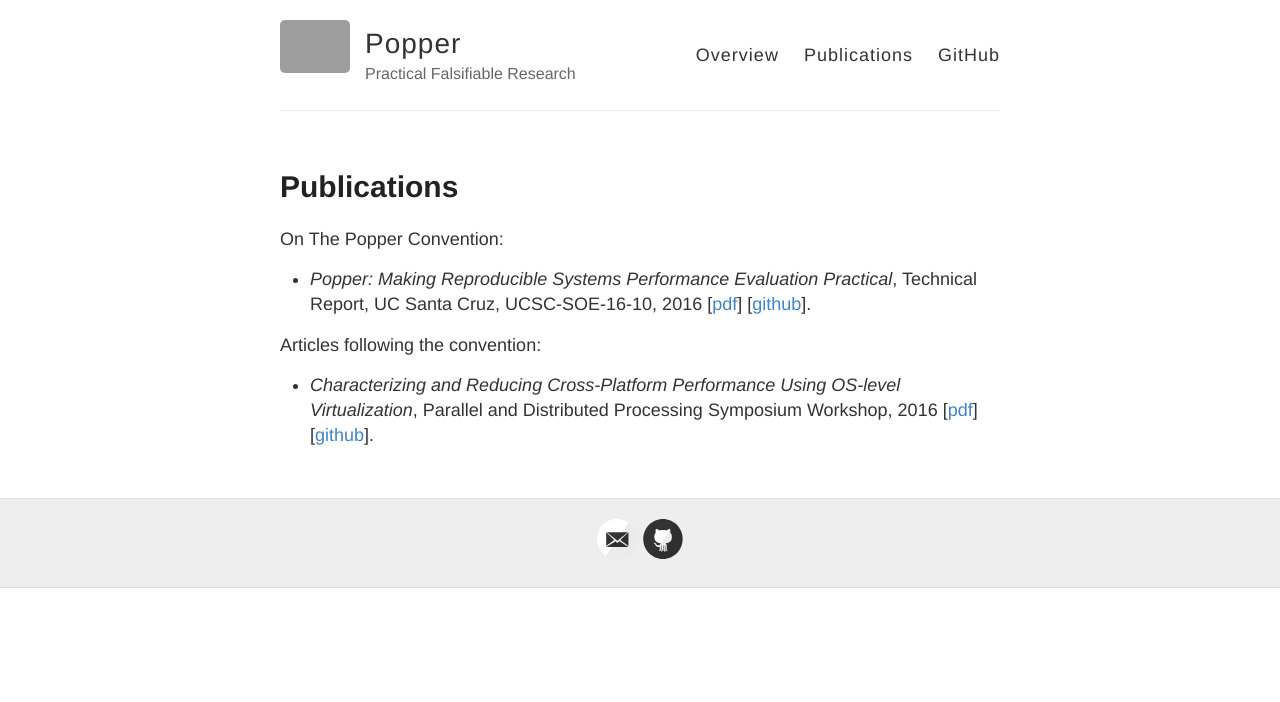
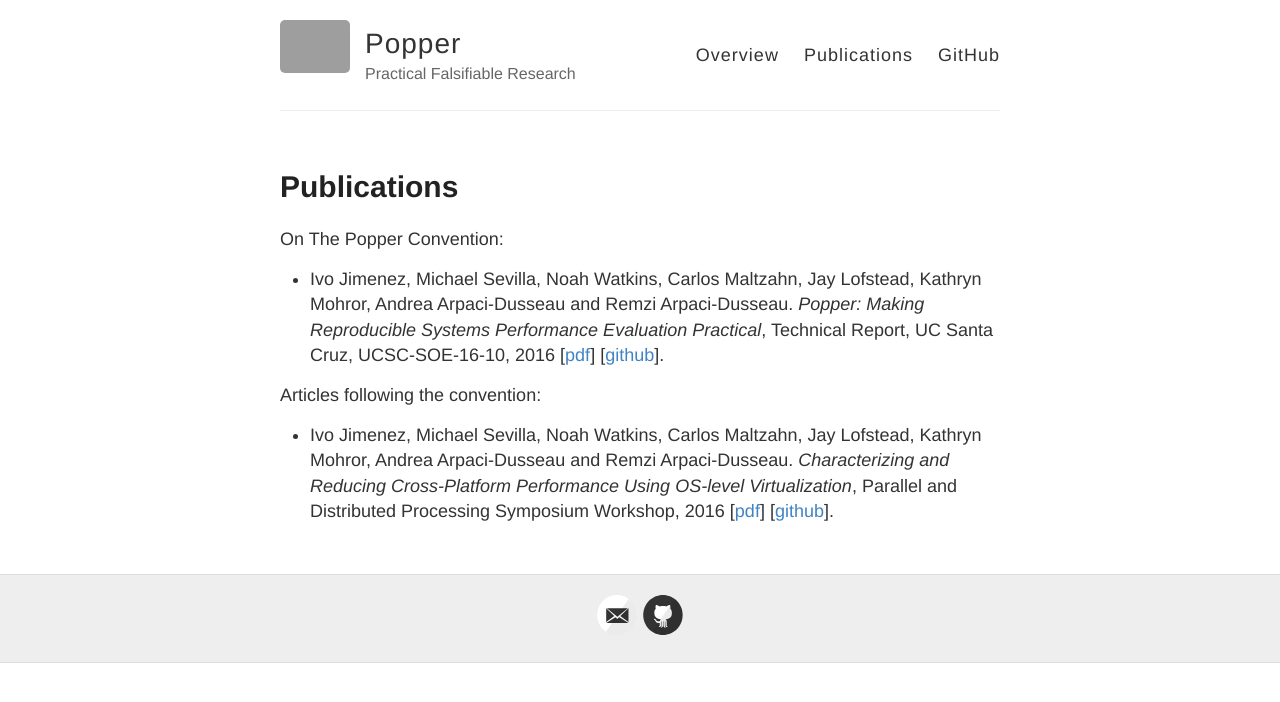
Before and after one commit to getpopper/popper, a Jekyll site: the page built from pubs.md, in a window 1280 px wide. Shown: the top 702 px of the page. Built offline with Jekyll 4.4.1, drawn with Linux system fonts in a browser that asks for light colours; grey boxes are pictures that could not be loaded.

```diff
--- a/pubs.md
+++ b/pubs.md
@@ -6,19 +6,23 @@ permalink: /pubs/
 
 On The Popper Convention:
 
-  * _Popper: Making Reproducible Systems Performance Evaluation
-    Practical_, Technical Report, UC Santa Cruz,
+  * Ivo Jimenez, Michael Sevilla, Noah Watkins, Carlos Maltzahn, Jay
+    Lofstead, Kathryn Mohror, Andrea Arpaci-Dusseau and Remzi
+    Arpaci-Dusseau. _Popper: Making Reproducible Systems Performance
+    Evaluation Practical_, Technical Report, UC Santa Cruz,
     UCSC-SOE-16-10, 2016 \[[pdf][techreport]\] \[[github][poppergh]\].
 
 Articles following the convention:
 
-  * _Characterizing and Reducing Cross-Platform
+  * Ivo Jimenez, Michael Sevilla, Noah Watkins, Carlos Maltzahn, Jay
+    Lofstead, Kathryn Mohror, Andrea Arpaci-Dusseau and Remzi
+    Arpaci-Dusseau. _Characterizing and Reducing Cross-Platform
     Performance Using OS-level Virtualization_, Parallel and
     Distributed Processing Symposium Workshop, 2016
     \[[pdf][varsyspdf]\] \[[github][varsysgh]\].
 
 
-[techreport]: https://github.com/systemslab/popper-paper/raw/asplos17/paper/paper.pdf
+[techreport]: https://github.com/systemslab/popper-paper/raw/techreport/paper/paper.pdf
 [varsyspdf]: https://www.researchgate.net/profile/Ivo_Jimenez/publication/305871840_Characterizing_and_Reducing_Cross-Platform_Performance_Variability_Using_OS-Level_Virtualization/links/57d9736008ae5f03b49a071a.pdf
 [varsysgh]: https://github.com/ivotron/varsys16
 [poppergh]: https://github.com/systemslab/popper-paper/
```
Also changed, not shown: index.md (+1 -0 lines).
